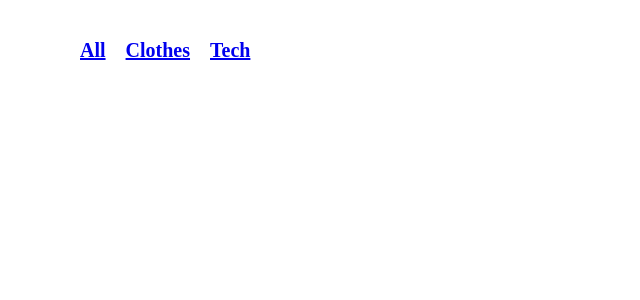
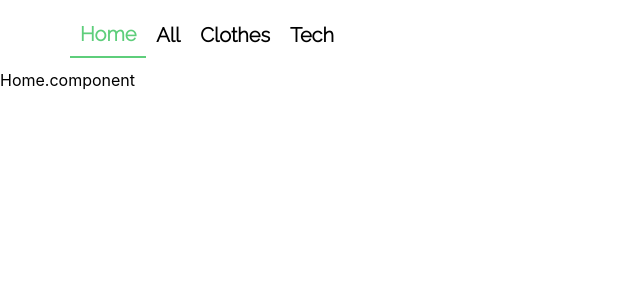
Before and after one commit to Vimalraveendra/React-Challenge, a React (Create React App) app: page / in a window 1280 px wide. Shown: the top 300 px of the page, without its empty margins (0-640 px from the left). Built offline with nearby package versions, Linux system fonts and the light colour scheme.

Commit message:
created Home component and added to the navigation route and also updated the index styles

```diff
--- a/src/App.js
+++ b/src/App.js
@@ -1,10 +1,13 @@
 import "./App.css";
 import { Route, Routes } from "react-router-dom";
 import Navigation from "./Routes/Navigation/Navigation.component";
+import Home from "./Routes/Home /Home.component";
 function App() {
   return (
     <Routes>
-      <Route path="/" element={<Navigation />} />
+      <Route path="/" element={<Navigation />}>
+        <Route index element={<Home />} />
+      </Route>
     </Routes>
   );
 }
--- /dev/null
+++ b/src/Routes/Home /Home.component.jsx
@@ -0,0 +1,7 @@
+import React from "react";
+
+const Home = () => {
+  return <div>Home.component</div>;
+};
+
+export default Home;
--- a/src/Routes/Navigation/Navigation.component.jsx
+++ b/src/Routes/Navigation/Navigation.component.jsx
@@ -7,6 +7,9 @@ const Navigation = () => {
     <Fragment>
       <div className="navigation">
         <div className="nav-links-container">
+          <NavLink className="nav-link" to="/">
+            Home
+          </NavLink>
           <NavLink className="nav-link" to="/all">
             All
           </NavLink>
--- a/src/index.css
+++ b/src/index.css
@@ -1,3 +1,11 @@
+@import url('https://fonts.googleapis.com/css2?family=Raleway:wght@300&display=swap');
+
+*{
+  box-sizing: border-box;
+  outline: none ;
+}
+
+
 body {
   margin: 0;
   font-family: -apple-system, BlinkMacSystemFont, 'Segoe UI', 'Roboto', 'Oxygen',
@@ -11,3 +19,7 @@ code {
   font-family: source-code-pro, Menlo, Monaco, Consolas, 'Courier New',
     monospace;
 }
+a{
+  text-decoration: none;
+  color:black;
+}
```
